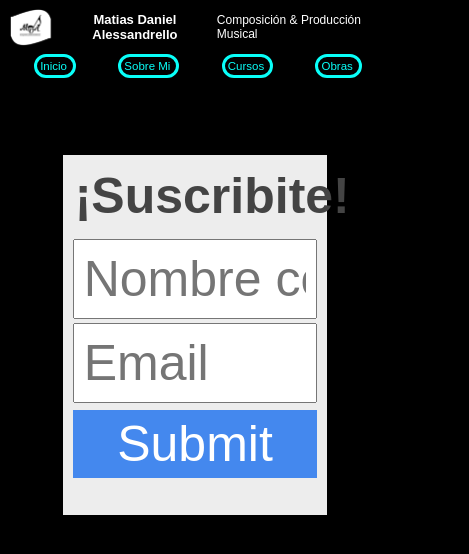
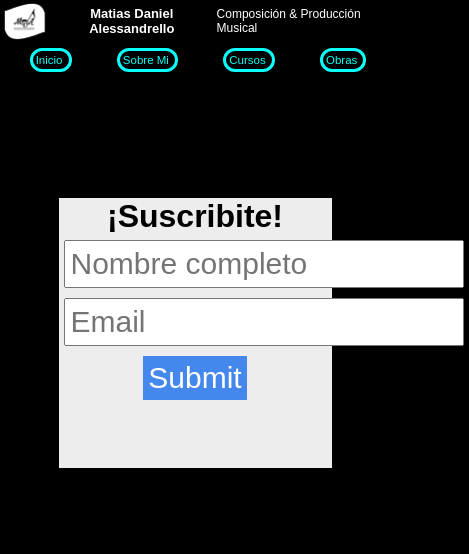
Before and after one commit to malessan4/musiccomposer, a plain HTML site: page contacto.html in a window 390 px wide. Shown: the whole page, 469 px wide, since content can reach past the window. Drawn offline with Linux system fonts and the light colour scheme.

Commit message:
Add files via upload

```diff
--- a/contacto.html
+++ b/contacto.html
@@ -3,7 +3,7 @@
 <head>
 	<title>Contacto</title>
 	<meta charset="utf-8">
-	<link rel="stylesheet" type="text/css" href="estiloformulario.css">
+	<link rel="stylesheet" type="text/css" href="estilo.css">
 </head>
 	<header class="header">
 		<div class="headerLogo">
@@ -28,13 +28,23 @@
 <br>
 <br>
 <br>
+<br>
+<br>
+<br>
+
+
+
+
 
 	<div class="formulario">
 	<form form action="https://formsubmit.co/matialess@gmail.com" method="POST">
-		<h1>¡Suscribite!</h1>
+		<h1 class="formularioh1">¡Suscribite!</h1>
 		<input type="text" name="name" required placeholder="Nombre completo">
+		<br>
 		<input type="email" name="email" required placeholder="Email">
+		<br>
 		<input type="submit" name="register">
+		<br>
 	</form>
 	</div>
 
--- a/estilo.css
+++ b/estilo.css
@@ -6,6 +6,10 @@
     box-sizing: border-box;
     font-family: sans-serif;
 
+}
+
+.formularioh1{
+	color:black;
 }
 
 .musica{
@@ -136,6 +140,53 @@
 }
 
 
+.formulario{
+	display: flex;
+	text-align: center;
+	width: 100%;
+	height: 300px;
+}
+
+form{
+	padding: auto;
+	margin: auto;
+	text-align: center;
+	background-color:#ededed;
+	width: 70%;
+	height: 80%;
+}
+
+input {
+	font-size: 35px;
+	padding: 5px;
+	margin: 5px;
+}
+
+input[type='submit']{
+	background-color: #48e;
+	color: #fff;
+	margin: 5px;
+	padding: 5px;
+	border: none;
+}
+
+
+.ok {
+	text-align: center;
+	width: 100%;
+	background-color: #1e6;
+	color: #fff
+}
+.bad {
+	text-align: center;
+	width: 100%;
+	background-color: #a22;
+	color: #fff
+}
+
+
+
+
 .headerMenu ul{
 	display: flex;
 	justify-content: space-around;
@@ -190,6 +241,16 @@
 
 @media (max-width: 1200px) {
 
+
+	form{
+		width: 70%;
+		height: 90%;
+	}
+
+	input {
+		font-size: 30px;
+	}
+
 	ul{
 		padding: 4px;
 	}
@@ -237,6 +298,15 @@
 }
 
 @media (max-width: 992px) {
+
+	form{
+		width: 70%;
+		height: 90%;
+	}
+
+	input {
+		font-size: 30px;
+	}
 
 	ul{
 		padding: 4px;
@@ -471,6 +541,16 @@
 		padding: 2px;
 	}
 
+
+	form{
+		width: 100%;
+		height: 90%;
+	}
+
+	input {
+		font-size: 40px;
+	}
+
 		.videos{
 			width: 75%;
 		}
```
